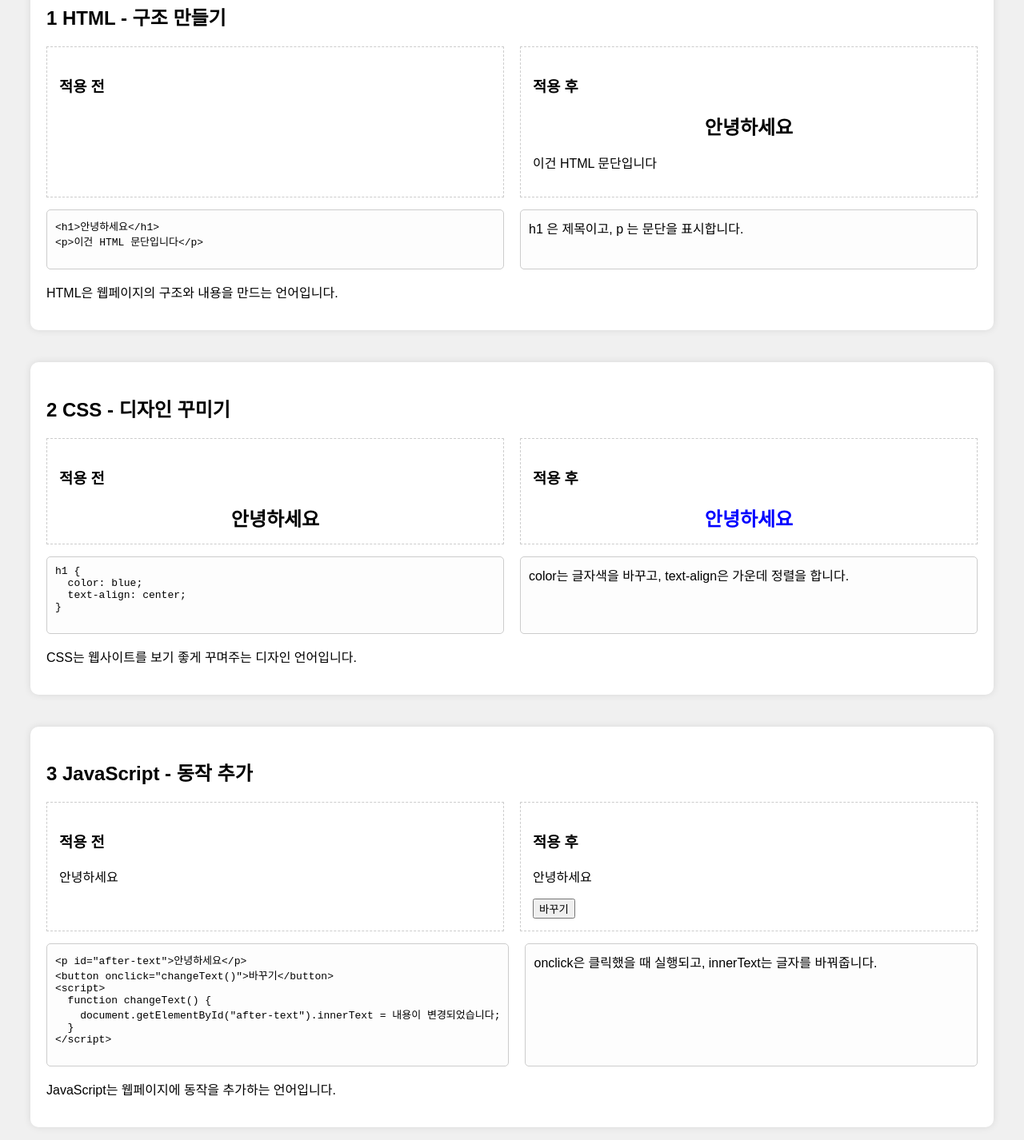
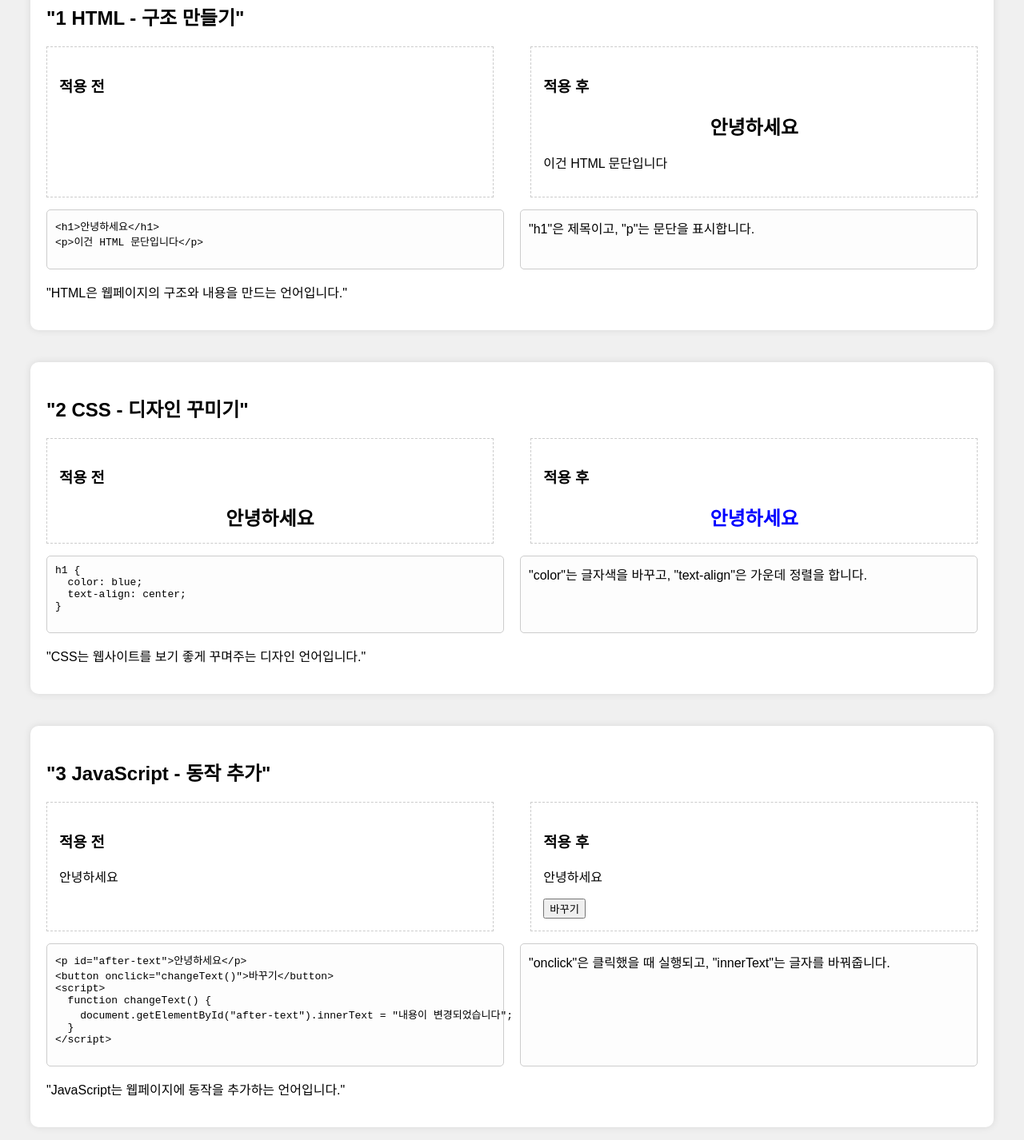
Before and after one commit to jangjunhyouk0625/dream-academy-html, a plain HTML site: page index.html in a window 1280 px wide. Shown: the part 214-1640 px from the top of the page at 80% size. Drawn offline with Linux system fonts and the light colour scheme.

Commit message:
Update index.html

```diff
--- a/index.html
+++ b/index.html
@@ -2,6 +2,7 @@
 <html lang="ko">
 <head>
   <meta charset="UTF-8" />
+  <meta name="viewport" content="width=device-width, initial-scale=1.0" />
   <title>웹 언어 전후 비교 예시</title>
   <style>
     body {
@@ -33,16 +34,17 @@
     .compare {
       display: flex;
       gap: 20px;
-      margin-top: 20px;
       justify-content: space-between;
+      flex-wrap: wrap;
     }
 
     .box {
       width: 48%;
+      min-width: 250px;
       padding: 15px;
       border: 1px dashed #ccc;
-      min-height: 100px;
       background-color: white;
+      box-sizing: border-box;
     }
 
     .after-css h1 {
@@ -52,6 +54,7 @@
 
     pre, .desc {
       flex: 1;
+      min-width: 250px;
       background-color: #fdfdfd;
       padding: 10px;
       border-radius: 5px;
@@ -62,19 +65,29 @@
 
     .code-and-desc {
       display: flex;
+      flex-wrap: wrap;
       gap: 20px;
       align-items: stretch;
       margin-top: 15px;
+    }
+
+    @media (max-width: 600px) {
+      body {
+        padding: 15px;
+      }
+      h1, h2, h3 {
+        text-align: center;
+      }
     }
   </style>
 </head>
 <body>
 
   <h1>"웹 개발 언어 적용 전후 비교 예시"</h1>
-  <h3 class="subtitle">웹사이트 제작자:30422 장준혁</h3>
+  <h3 class="subtitle">"30422 장준혁의 웹사이트"</h3>
 
   <section>
-    <h2>1 HTML - 구조 만들기</h2>
+    <h2>"1 HTML - 구조 만들기"</h2>
     <div class="compare">
       <div class="box">
         <h3>적용 전</h3>
@@ -91,14 +104,14 @@
 &lt;p&gt;이건 HTML 문단입니다&lt;/p&gt;
       </pre>
       <div class="desc">
-        h1 은 제목이고, p 는 문단을 표시합니다.
+        "h1"은 제목이고, "p"는 문단을 표시합니다.
       </div>
     </div>
-    <p>HTML은 웹페이지의 구조와 내용을 만드는 언어입니다.</p>
+    <p>"HTML은 웹페이지의 구조와 내용을 만드는 언어입니다."</p>
   </section>
 
   <section>
-    <h2>2 CSS - 디자인 꾸미기</h2>
+    <h2>"2 CSS - 디자인 꾸미기"</h2>
     <div class="compare">
       <div class="box">
         <h3>적용 전</h3>
@@ -117,14 +130,14 @@ h1 {
 }
       </pre>
       <div class="desc">
-        color는 글자색을 바꾸고, text-align은 가운데 정렬을 합니다.
+        "color"는 글자색을 바꾸고, "text-align"은 가운데 정렬을 합니다.
       </div>
     </div>
-    <p>CSS는 웹사이트를 보기 좋게 꾸며주는 디자인 언어입니다.</p>
+    <p>"CSS는 웹사이트를 보기 좋게 꾸며주는 디자인 언어입니다."</p>
   </section>
 
   <section>
-    <h2>3 JavaScript - 동작 추가</h2>
+    <h2>"3 JavaScript - 동작 추가"</h2>
     <div class="compare">
       <div class="box">
         <h3>적용 전</h3>
@@ -142,15 +155,15 @@ h1 {
 &lt;button onclick="changeText()"&gt;바꾸기&lt;/button&gt;
 &lt;script&gt;
   function changeText() {
-    document.getElementById("after-text").innerText = 내용이 변경되었습니다;
+    document.getElementById("after-text").innerText = "내용이 변경되었습니다";
   }
 &lt;/script&gt;
       </pre>
       <div class="desc">
-        onclick은 클릭했을 때 실행되고, innerText는 글자를 바꿔줍니다.
+        "onclick"은 클릭했을 때 실행되고, "innerText"는 글자를 바꿔줍니다.
       </div>
     </div>
-    <p>JavaScript는 웹페이지에 동작을 추가하는 언어입니다.</p>
+    <p>"JavaScript는 웹페이지에 동작을 추가하는 언어입니다."</p>
   </section>
 
   <script>
```
